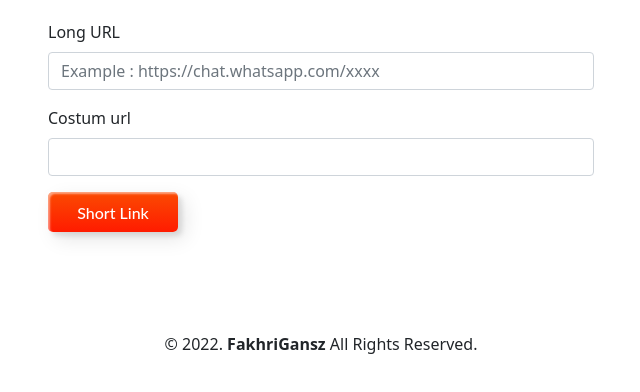
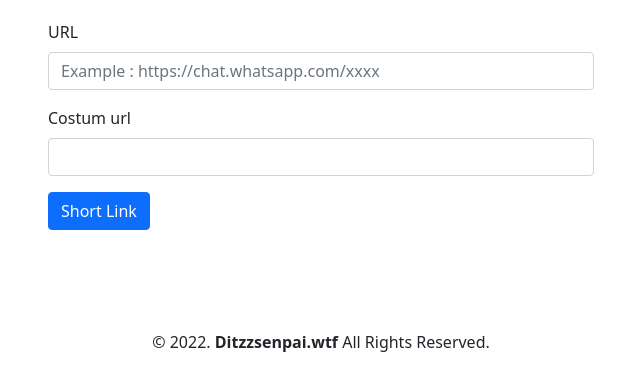
Before and after one commit to FakhriGansz/shorturl, a website: page public/index.html in a window 1280 px wide. Shown: the part 42-434 px from the top of the page, without its empty margins (319-959 px from the left). Drawn offline with nearby package versions, Linux system fonts and the light colour scheme.

Commit message:
FakhriGansz

```diff
--- a/public/css/style.css
+++ b/public/css/style.css
@@ -16,7 +16,7 @@
     font-weight: 800;
     float: left;
     font-family: courier;
-    color: #e0e5ec;
+    color: #364f6b;
 }
 
 .footer {
@@ -38,64 +38,3 @@
     padding: 50px 0px 50px 0px;
     margin-top: 50px;
 }
-
-
-.custom-btn {
-  width: 130px;
-  height: 40px;
-  color: #fff;
-  border-radius: 5px;
-  padding: 10px 25px;
-  font-family: 'Lato', sans-serif;
-  font-weight: 500;
-  background: transparent;
-  cursor: pointer;
-  transition: all 0.3s ease;
-  position: relative;
-  display: inline-block;
-   box-shadow:inset 2px 2px 2px 0px rgba(255,255,255,.5),
-   7px 7px 20px 0px rgba(0,0,0,.1),
-   4px 4px 5px 0px rgba(0,0,0,.1);
-  outline: none;
-}
-/* 5 */
-.btn-5 {
-  width: 130px;
-  height: 40px;
-  line-height: 42px;
-  padding: 0;
-  border: none;
-  background: rgb(255,27,0);
-background: linear-gradient(0deg, rgba(255,27,0,1) 0%, rgba(251,75,2,1) 100%);
-}
-.btn-5:hover {
-  color: #f0094a;
-  background: transparent;
-   box-shadow:none;
-}
-.btn-5:before,
-.btn-5:after{
-  content:'';
-  position:absolute;
-  top:0;
-  right:0;
-  height:2px;
-  width:0;
-  background: #f0094a;
-  box-shadow:
-   -1px -1px 5px 0px #fff,
-   7px 7px 20px 0px #0003,
-   4px 4px 5px 0px #0002;
-  transition:400ms ease all;
-}
-.btn-5:after{
-  right:inherit;
-  top:inherit;
-  left:0;
-  bottom:0;
-}
-.btn-5:hover:before,
-.btn-5:hover:after{
-  width:100%;
-  transition:800ms ease all;
-}
--- a/public/index.html
+++ b/public/index.html
@@ -40,7 +40,7 @@
                     <div id="hasil"></div>
                     <form name="input_url" id="form-input">
                         <div class="mb-3">
-                            <label for="url" class="form-label">Long URL</label>
+                            <label for="url" class="form-label">URL</label>
                             <input type="text" class="form-control" id="url" aria-describedby="url" name="url"
                                 placeholder="Example : https://chat.whatsapp.com/xxxx" required="true">
                         </div>
@@ -48,8 +48,8 @@
                             <label for="costum" class="form-label">Costum url</label>
                             <input type="text" class="form-control" id="costum" aria-describedby="costum" name="costum">
                         </div>
-                        <button type="submit" class="custom-btn btn-5">Short Link</button>
-                        <button class="custom-btn btn-5 btn-loading d-none" type="button" disabled>
+                        <button type="submit" class="btn btn-primary btn-kirim">Short Link</button>
+                        <button class="btn btn-primary btn-loading d-none" type="button" disabled>
                             <span class="spinner-border spinner-border-sm" role="status" aria-hidden="true"></span>
                             Loading...
                         </button>
@@ -61,7 +61,7 @@
 
  <div id="copyright">
         <div class="wrapper">
-            &copy; 2022. <b>FakhriGansz</b> All Rights Reserved.
+            &copy; 2022. <b>Ditzzsenpai.wtf</b> All Rights Reserved.
         </div>
     </div>
 
```
Also changed, not shown: README.md.
